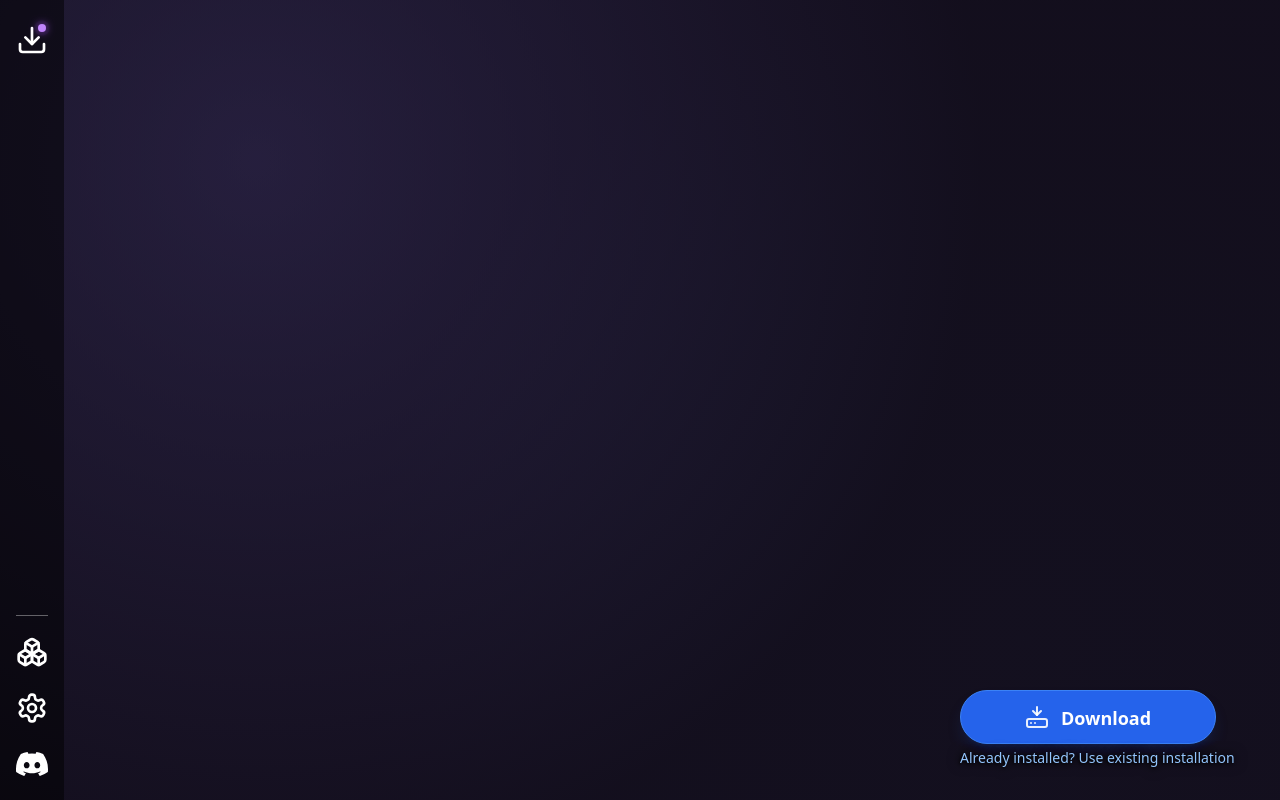
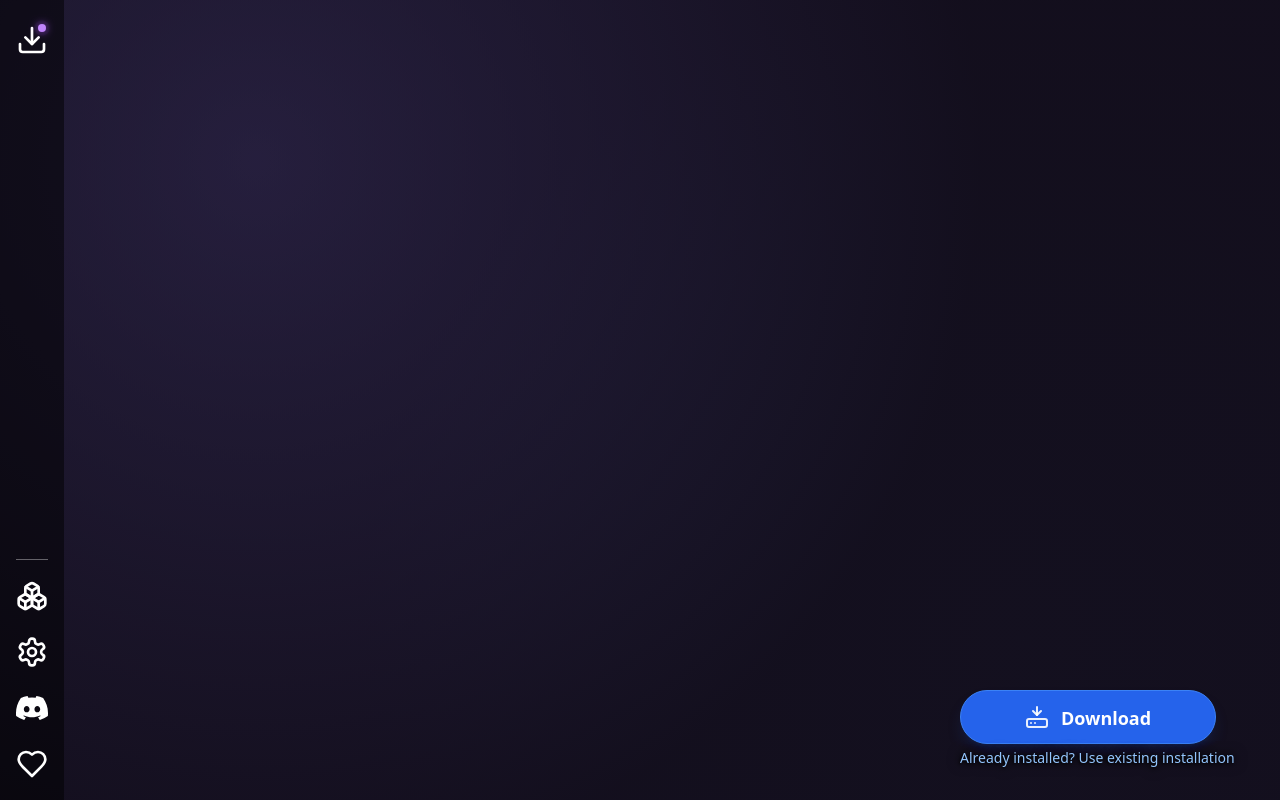
Before and after one commit to TwintailTeam/TwintailLauncher, a React (Vite) app: page / in a window 1280 px wide. Built offline with nearby package versions, Linux system fonts and the light colour scheme.

Commit message:
Add button to give us moni
Signed-off-by: TukanDev <contact@tukandev.com>

```diff
--- a/src/App.tsx
+++ b/src/App.tsx
@@ -5,7 +5,7 @@ import {invoke} from "@tauri-apps/api/core";
 import SidebarRepos from "./components/sidebar/SidebarRepos.tsx";
 import SidebarSettings from "./components/sidebar/SidebarSettings.tsx";
 import SidebarIconInstall from "./components/sidebar/SidebarIconInstall.tsx";
-import SidebarCommunity from "./components/sidebar/SidebarCommunity.tsx";
+import SidebarLink from "./components/sidebar/SidebarLink.tsx";
 import { preloadImages } from "./utils/imagePreloader";
 import AppLoadingScreen from "./components/AppLoadingScreen";
 import SidebarManifests from "./components/sidebar/SidebarManifests.tsx";
@@ -226,7 +226,10 @@ export default class App extends React.Component<any, any> {
                             <SidebarSettings popup={this.state.openPopup} setOpenPopup={this.setOpenPopup} />
                         </div>
                         <div className="animate-slideInLeft" style={{ animationDelay: '1200ms' }}>
-                            <SidebarCommunity popup={this.state.openPopup} uri={"https://discord.gg/nDMJDwuj7s"} />
+                            <SidebarLink popup={this.state.openPopup} title={"Discord"} iconType={"discord"} uri={"https://discord.gg/nDMJDwuj7s"} />
+                        </div>
+                        <div className="animate-slideInLeft" style={{ animationDelay: '1300ms' }}>
+                            <SidebarLink popup={this.state.openPopup} title={"Support the project"} iconType={"donate"} uri={"https://ko-fi.com/twintailteam"} />
                         </div>
                     </div>
                 </div>
--- a/src/components/sidebar/SidebarCommunity.tsx
+++ b/src/components/sidebar/SidebarLink.tsx
@@ -12,6 +12,7 @@ import {
 } from "@floating-ui/react";
 import {POPUPS} from "../popups/POPUPS.ts";
 import {invoke} from "@tauri-apps/api/core";
+import {HeartIcon} from "lucide-react";
 
 // Discord icon component
 const DiscordIcon = React.forwardRef<SVGSVGElement, React.SVGProps<SVGSVGElement>>((props, ref) => (
@@ -26,7 +27,7 @@ const DiscordIcon = React.forwardRef<SVGSVGElement, React.SVGProps<SVGSVGElement
     </svg>
 ));
 
-export default function SidebarCommunity({uri, popup}: {uri: string, popup: POPUPS}) {
+export default function SidebarLink({uri, title, iconType, popup}: {uri: string, title: string, iconType: string, popup: POPUPS}) {
     const [isOpen, setIsOpen] = useState(false);
 
     const arrowRef = useRef(null);
@@ -48,14 +49,20 @@ export default function SidebarCommunity({uri, popup}: {uri: string, popup: POPU
 
     return (
         <React.Fragment>
-            <DiscordIcon ref={refs.setReference} {...getReferenceProps()} className="text-white hover:text-white/55 w-8 h-10 mb-2 cursor-pointer flex-initial" onClick={() => {
-                invoke('open_uri', {uri: uri}).then(() => {});
-            }} />
-
+            {iconType === "discord" && (
+                <DiscordIcon ref={refs.setReference} {...getReferenceProps()} className="text-white hover:text-white/55 w-8 h-10 cursor-pointer flex-initial" onClick={() => {
+                    invoke('open_uri', {uri: uri}).then(() => {});
+                }} />
+            )}
+            {iconType === "donate" && (
+                <HeartIcon ref={refs.setReference} {...getReferenceProps()} className="text-white hover:text-white/55 w-8 h-10 mb-2 cursor-pointer flex-initial" onClick={() => {
+                    invoke('open_uri', {uri: uri}).then(() => {});
+                }} />
+            )}
             {(isOpen && popup == POPUPS.NONE) && (
                 <div ref={refs.setFloating} style={floatingStyles} {...getFloatingProps()} className="bg-black/75 rounded-md p-2 min-w-max z-50">
                     <FloatingArrow ref={arrowRef} context={context} className="fill-black/75" />
-                    <span className="text-white z-50">Discord</span>
+                    <span className="text-white z-50">{title}</span>
                 </div>
             )}
         </React.Fragment>
```
